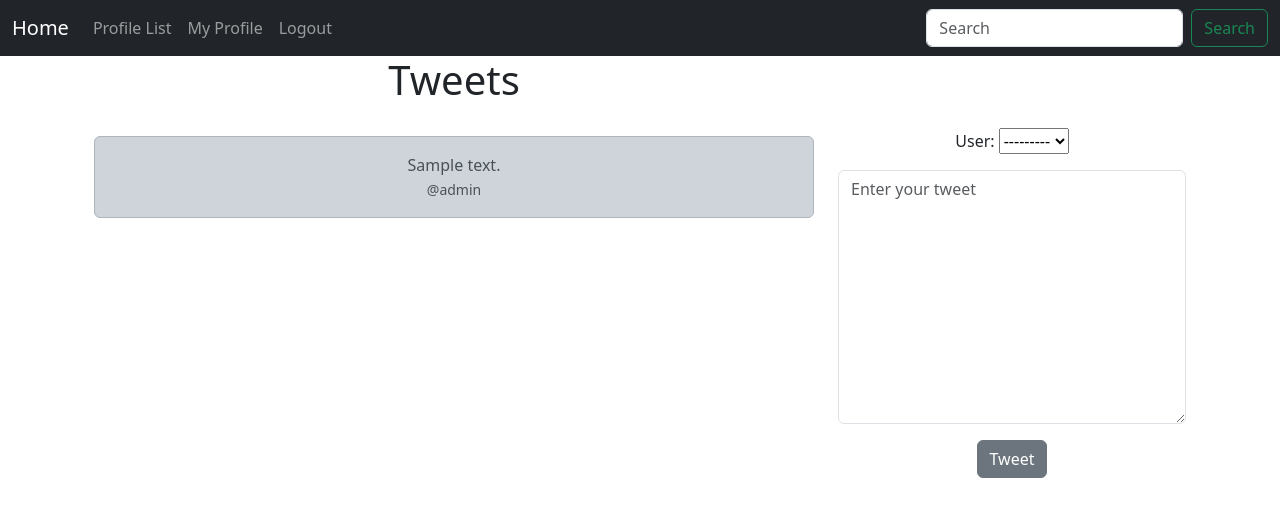
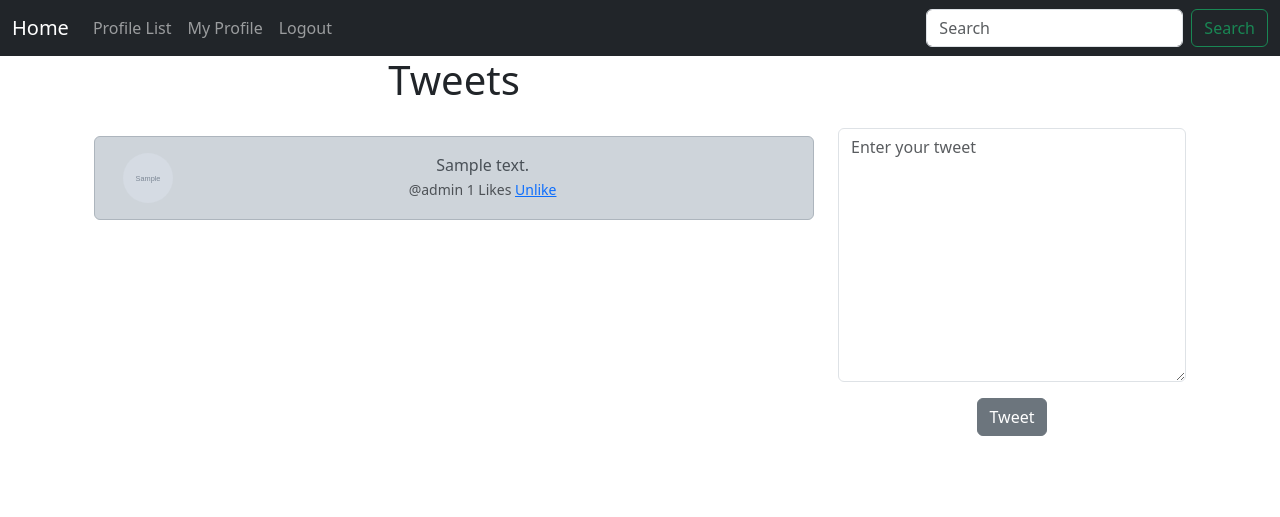
Before and after one commit to Rhythm1821/TweeterSphere, a Django app: page / in a window 1280 px wide. Shown: the top 517 px of the page. Run offline with Django 5.2, Linux system fonts and the light colour scheme; a user stored in the database is signed in; data comes from the database, SQL or seed files in the repository; tables that the repository leaves empty hold one stand-in row (values such as "Sample post"); grey boxes marked "Sample" are stand-in pictures.

Commit message:
Like and unlike functionality added

```diff
--- a/main/forms.py
+++ b/main/forms.py
@@ -21,7 +21,7 @@ class TweetForm(forms.ModelForm):
                            ))
     class Meta:
         model=Tweet
-        exclude=('User',)
+        exclude=('user','likes')
 
 class RegisterForm(UserCreationForm):
     email = forms.EmailField(label='',max_length=100,widget=forms.TextInput(attrs={'class':'form-control','placeholder':'Email Address'}))
@@ -30,9 +30,24 @@ class RegisterForm(UserCreationForm):
         model = User
         fields = ['username','email','password1','password2']
 
-class UserUpdateForm(UserCreationForm):
-    email = forms.EmailField(label='',max_length=100,widget=forms.TextInput(attrs={'class':'form-control','placeholder':'Email Address'}))
+class UserUpdateForm(forms.ModelForm):
+    email = forms.EmailField(label='', max_length=100, widget=forms.TextInput(attrs={'class': 'form-control', 'placeholder': 'Email Address'}))
+    password1 = forms.CharField(label='New Password', max_length=100, widget=forms.PasswordInput(attrs={'class': 'form-control', 'placeholder': 'New Password'}), required=False)
+    password2 = forms.CharField(label='Confirm New Password', max_length=100, widget=forms.PasswordInput(attrs={'class': 'form-control', 'placeholder': 'Confirm New Password'}), required=False)
 
     class Meta:
         model = User
-        fields = ['username','email','password1','password2']
+        fields = ['username', 'email', 'password1', 'password2']
+
+    # def clean_password2(self):
+    #     password1 = self.cleaned_data.get("password1")
+    #     password2 = self.cleaned_data.get("password2")
+    #     if password1 != password2:
+    #         raise forms.ValidationError("Passwords do not match")
+    #     return password2
+
+    # def clean_password1(self):
+    #     password1 = self.cleaned_data.get("password1")
+    #     if len(password1) < 8:
+    #         raise forms.ValidationError("Password must be at least 8 characters long")
+    #     return password1
--- a/main/models.py
+++ b/main/models.py
@@ -29,6 +29,10 @@ class Tweet(models.Model):
     user = models.ForeignKey(User,related_name='tweets',on_delete=models.DO_NOTHING)
     body = models.CharField(max_length=200)
     created_at = models.DateTimeField(auto_now_add=True)
+    likes = models.ManyToManyField(User,related_name='tweet_like')
+
+    def num_of_likes(self):
+        return self.likes.count()
 
     def __str__(self) -> str:
         return (
--- a/main/templates/home.html
+++ b/main/templates/home.html
@@ -1,4 +1,5 @@
 {% extends 'base.html' %}
+{% load static %}
 {% block content %}
 
 <div class="container text-center">
@@ -11,10 +12,29 @@
 <br>
   {% for tweet in tweets %}
   <div class="alert alert-dark" role="alert">
+    <div class="container">
+        <div class="row">
+            <div class="col-1">
+                {% if tweet.user.profile.profile_image %}
+                    <img src="{{ tweet.user.profile.profile_image.url }}" class="rounded-circle" width="50" height="50" alt="">
+                {% else %}
+                    <img src="{% static 'images/default_profile_pic.png' %}" class="rounded-circle" width="50" height="50" alt="">
+                {% endif %}
+            </div>
+            <div class="col-11">
               {{ tweet.body }} <br>
               <small class="text-muted">
                 @{{ tweet.user.username }}
+                {{ tweet.num_of_likes }} Likes
+                {% if user in tweet.likes.all %}
+                <a href="{% url 'tweet-like' tweet.id %}">Unlike</a>
+                {% else %}
+                <a href="{% url 'tweet-like' tweet.id %}">Like</a>
+                {% endif %}
               </small>
+            </div>
+            </div>
+            </div>
           </div>
             {% endfor %}
           </div>
--- a/main/urls.py
+++ b/main/urls.py
@@ -8,5 +8,6 @@ urlpatterns = [
     path('login/',views.login_user,name='login'),
     path('logout/',views.logout_user,name='logout'),
     path('register/',views.register,name='register'),
-    path('update-user/',views.update_user,name='update-user')
+    path('update-user/',views.update_user,name='update-user'),
+    path('tweet-like/<int:pk>',views.tweet_like,name='tweet-like'),
 ]
--- a/main/views.py
+++ b/main/views.py
@@ -1,4 +1,4 @@
-from django.shortcuts import render,redirect
+from django.shortcuts import render,redirect,get_object_or_404
 from django.contrib import messages
 from django.contrib.auth import login,logout,authenticate
 from django.contrib.auth.models import User
@@ -92,11 +92,9 @@ def update_user(request):
         user_form = UserUpdateForm(request.POST or None,request.FILES or None,instance=current_user)
         profile_form = ProfileImageForm(request.POST or None,request.FILES or None,instance=profile_user)
         print("Not Valid")
-        # if user_form.is_valid() and \n
-        if profile_form.is_valid():
+        if user_form.is_valid() and profile_form.is_valid():
             print("Valid")
-            # user_form.save() and \
-            profile_form.save()
+            user_form.save() and profile_form.save()
             login(request,current_user)
             messages.success(request,"Your profile has been updated")
             return redirect('home')
@@ -104,3 +102,15 @@ def update_user(request):
     else:
         messages.error(request,"You must be logged in!")
         return redirect('home')
+
+
+def tweet_like(request,pk):
+    if request.user.is_authenticated:
+        tweet = get_object_or_404(Tweet,id=pk)
+        if tweet.likes.filter(id=request.user.id):
+            tweet.likes.remove(request.user.id)
+        else:
+            tweet.likes.add(request.user.id)
+        return redirect(request.META['HTTP_REFERER'])
+    else:
+        messages.error(request,"You must be logged in!!")
```
Also changed, not shown: main/templates/profile.html (+22 -2 lines), main/templates/profile_list.html (+6 -2 lines), main/migrations/0005_tweet_likes.py (added). Lines whose indentation alone changed are shown as unchanged.
